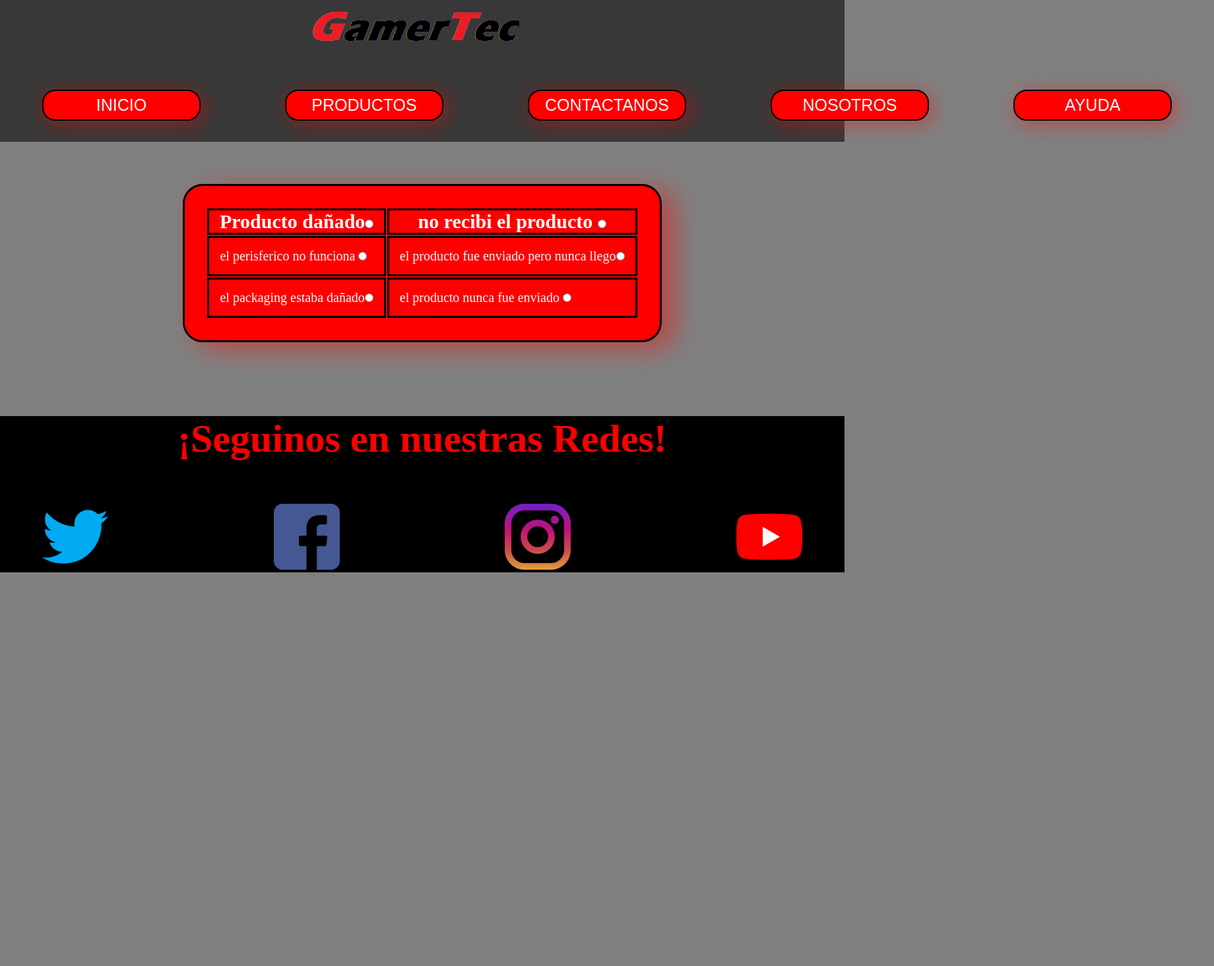
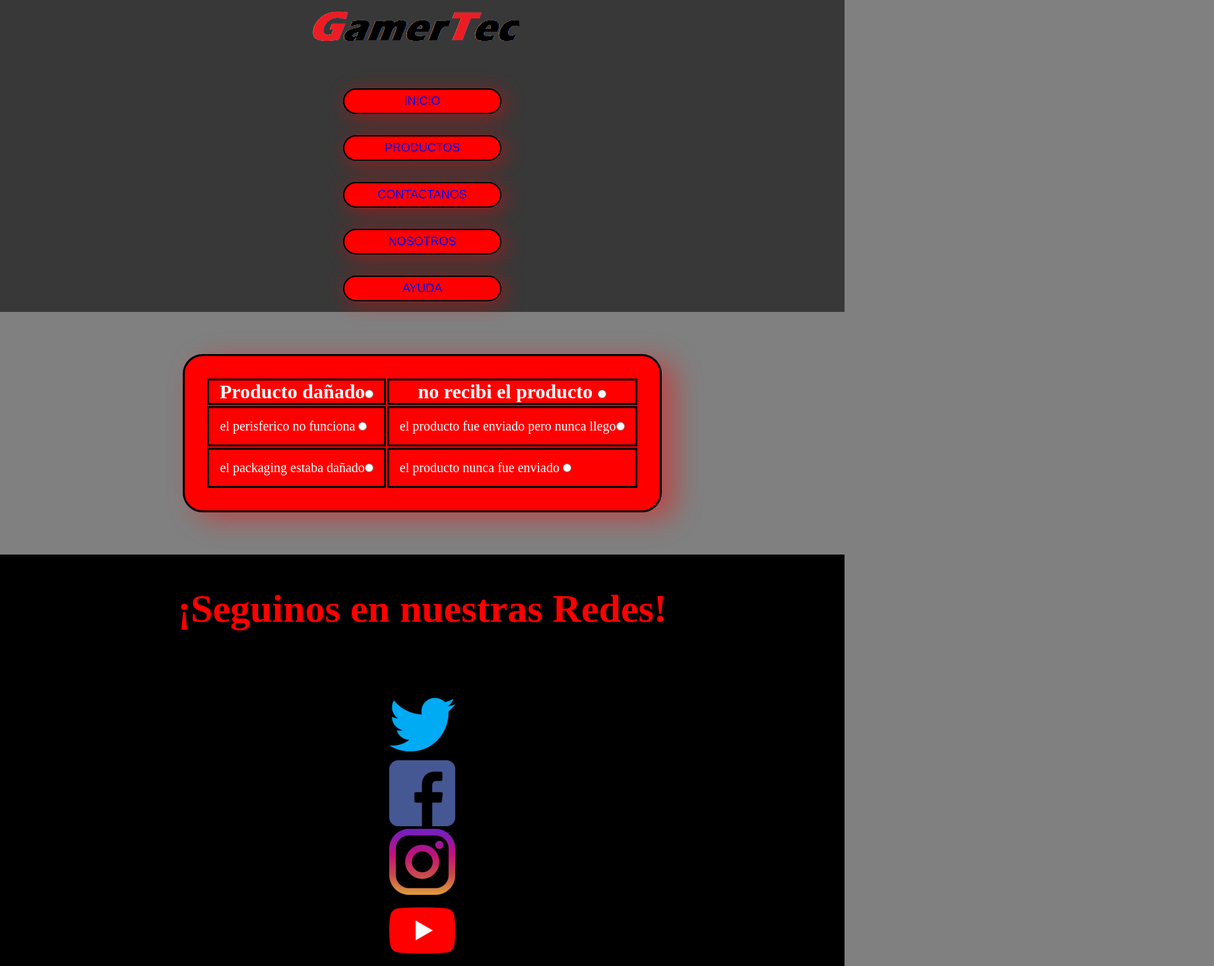
Before and after one commit to Gonzalo-Goni/gamertec-go-i, a plain HTML site: page proyecto/ayuda.html in a window 1280 px wide. Shown: the whole page at 66% size, 1840 px wide, since content can reach past the window. Before the commit the page ends 932 px from the top, so only its background shows below. Drawn offline with Linux system fonts and the light colour scheme; a web font is replaced by a local one.

Commit message:
primeros cambios

```diff
--- a/proyecto/css/style.css
+++ b/proyecto/css/style.css
@@ -5,27 +5,24 @@
 }
 body {
   background-color: gray;
-}
-body ::-webkit-scrollbar {
-  width: 10px;
-  background-color: #595959;
-}
-body ::-webkit-scrollbar-thumb {
-  background-color: red;
+  min-width: 100%;
+  min-height: 100vh;
 }
 header {
   background-color: #383838;
+  display: grid;
+  grid-template-columns: auto;
+  grid-template-rows: 1fr 3fr;
 }
 .logo {
-  display: flex;
+  display: grid;
+  justify-items: center;
   justify-content: center;
-  margin: 3rem;
-  margin-top: 0rem;
 }
 .menu {
-  display: flex;
-  flex-direction: row;
-  justify-content: space-between;
+  display: grid;
+  justify-items: center;
+  justify-content: center;
 }
 .menu li {
   list-style: none;
@@ -37,23 +34,17 @@
   text-transform: uppercase;
 }
 .boton {
+  text-align: center;
   background-color: red;
-  margin-left: 4rem;
-  margin-right: 4rem;
-  margin-bottom: 2rem;
-  font-size: 25px;
+  color: white;
+  margin: 1rem;
+  font-size: large;
   width: 15rem;
-  max-width: 300px;
   height: auto;
   padding: 7px 15px;
   border: 2px solid black;
   border-radius: 20px;
   box-shadow: 5px 5px 30px 0px rgba(255, 0, 0, 0.45);
-}
-.boton a {
-  display: flex;
-  justify-content: center;
-  color: white;
 }
 
 .articulo {
@@ -102,22 +93,24 @@
   color: red;
   max-width: 100%;
   height: auto;
+  display: grid;
+  justify-items: center;
+  grid-template-rows: 1fr 2fr;
 }
 .seguinos {
-  display: flex;
-  justify-content: center;
   margin: 3rem;
   font-size: 60px;
 }
 .redes {
-  display: flex;
-  flex-direction: row;
-  justify-content: space-between;
+  display: grid;
   align-items: center;
-  margin: 4rem;
+  justify-items: space-between;
 }
 .redes li {
   list-style: none;
+}
+.redes ul {
+  display: grid;
 }
 .perisfericos h1 {
   text-align: center;
```
